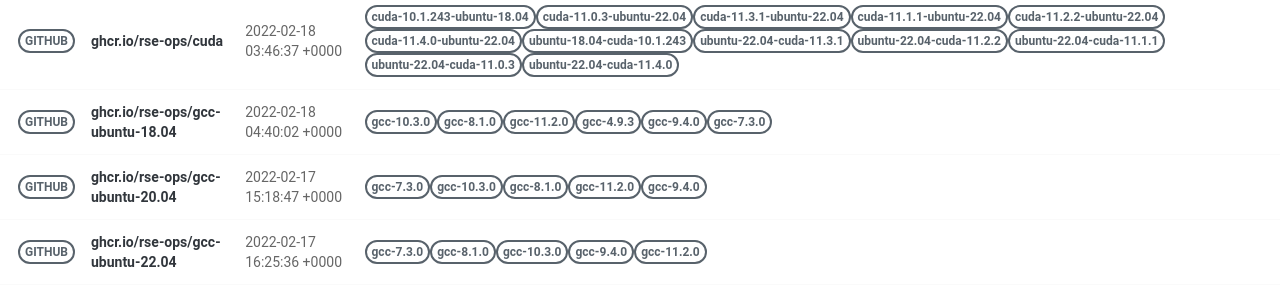
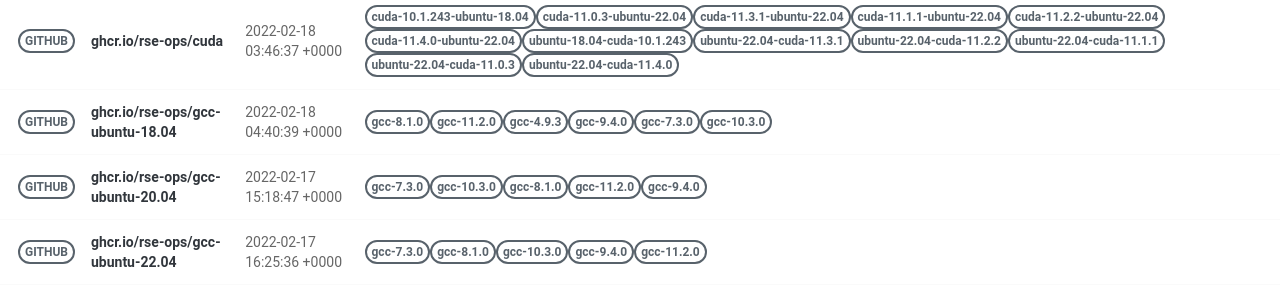
Before and after one commit to rse-ops/docker-images, a Jekyll site: the page built from pages/index.md, in a window 1280 px wide. Shown: the part 502-801 px from the top of the page. Built offline with Jekyll 4.4.1, drawn with Linux system fonts in a browser that asks for light colours; nearby versions of some CDN libraries.

Commit message:
Automated push to update library 2022-02-18

```diff
--- a/_library/ghcr.io-rse-ops-gcc-ubuntu-18.04.md
+++ b/_library/ghcr.io-rse-ops-gcc-ubuntu-18.04.md
@@ -1,14 +1,11 @@
 ---
 layout: container
 name: ghcr.io/rse-ops/gcc-ubuntu-18.04
-updated_at: 2022-02-18 04:40:02.839841
+updated_at: 2022-02-18 04:40:39.340641
 
 
 container_url: https://github.com/orgs/rse-ops/packages/container/package/gcc-ubuntu-18.04
 versions:
- - tag: gcc-10.3.0
-   dockerfile: https://github.com/rse-ops/docker-images/blob/main/ubuntu/gcc/Dockerfile
-   manifest: https://crane.ggcr.dev/manifest/ghcr.io/rse-ops/gcc-ubuntu-18.04:gcc-10.3.0
  - tag: gcc-8.1.0
    dockerfile: https://github.com/rse-ops/docker-images/blob/main/ubuntu/gcc/Dockerfile
    manifest: https://crane.ggcr.dev/manifest/ghcr.io/rse-ops/gcc-ubuntu-18.04:gcc-8.1.0
```
Also changed, not shown: other parts of _library/ghcr.io-rse-ops-gcc-ubuntu-18.04.md (+3 -0 lines).
